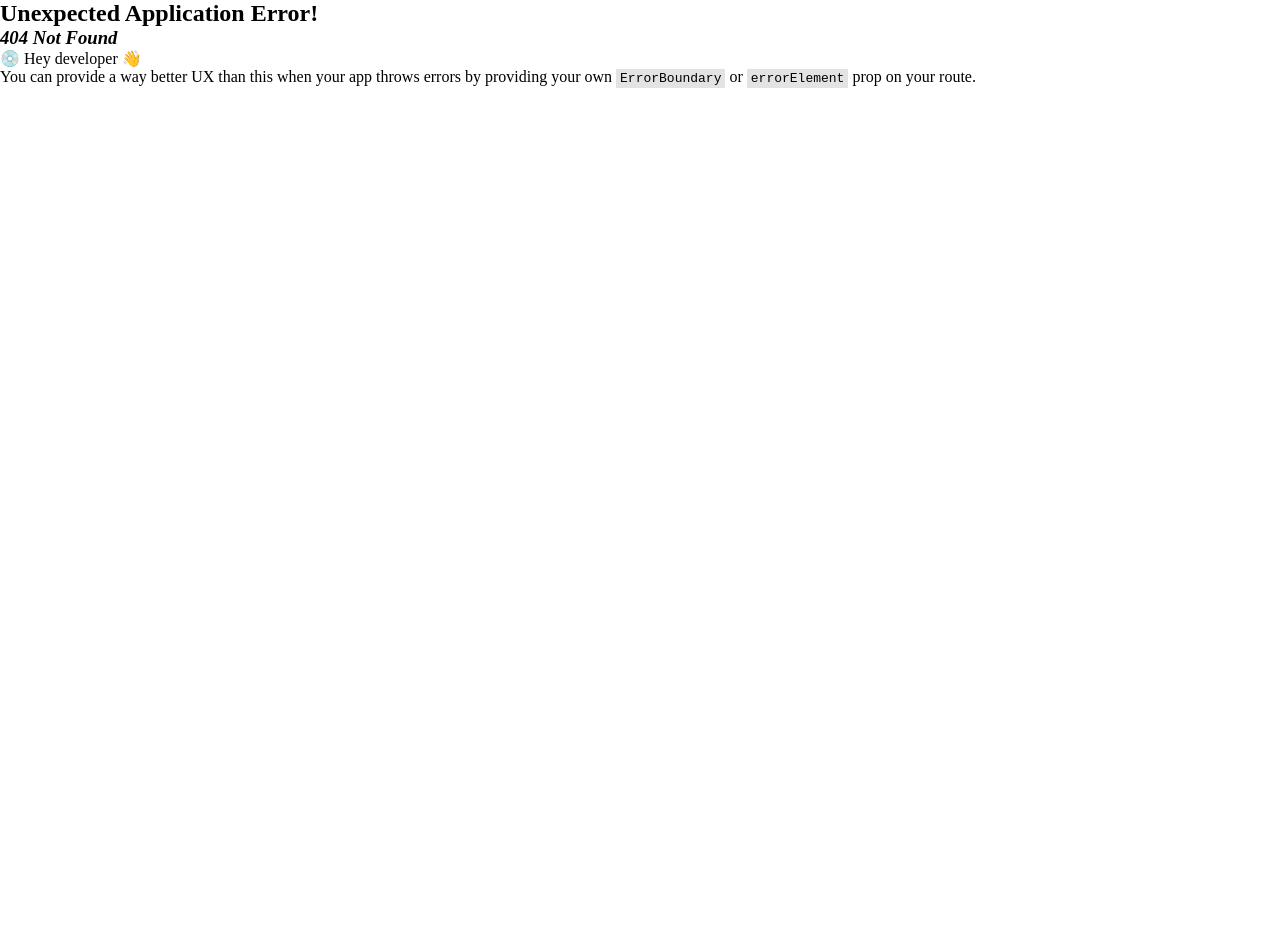
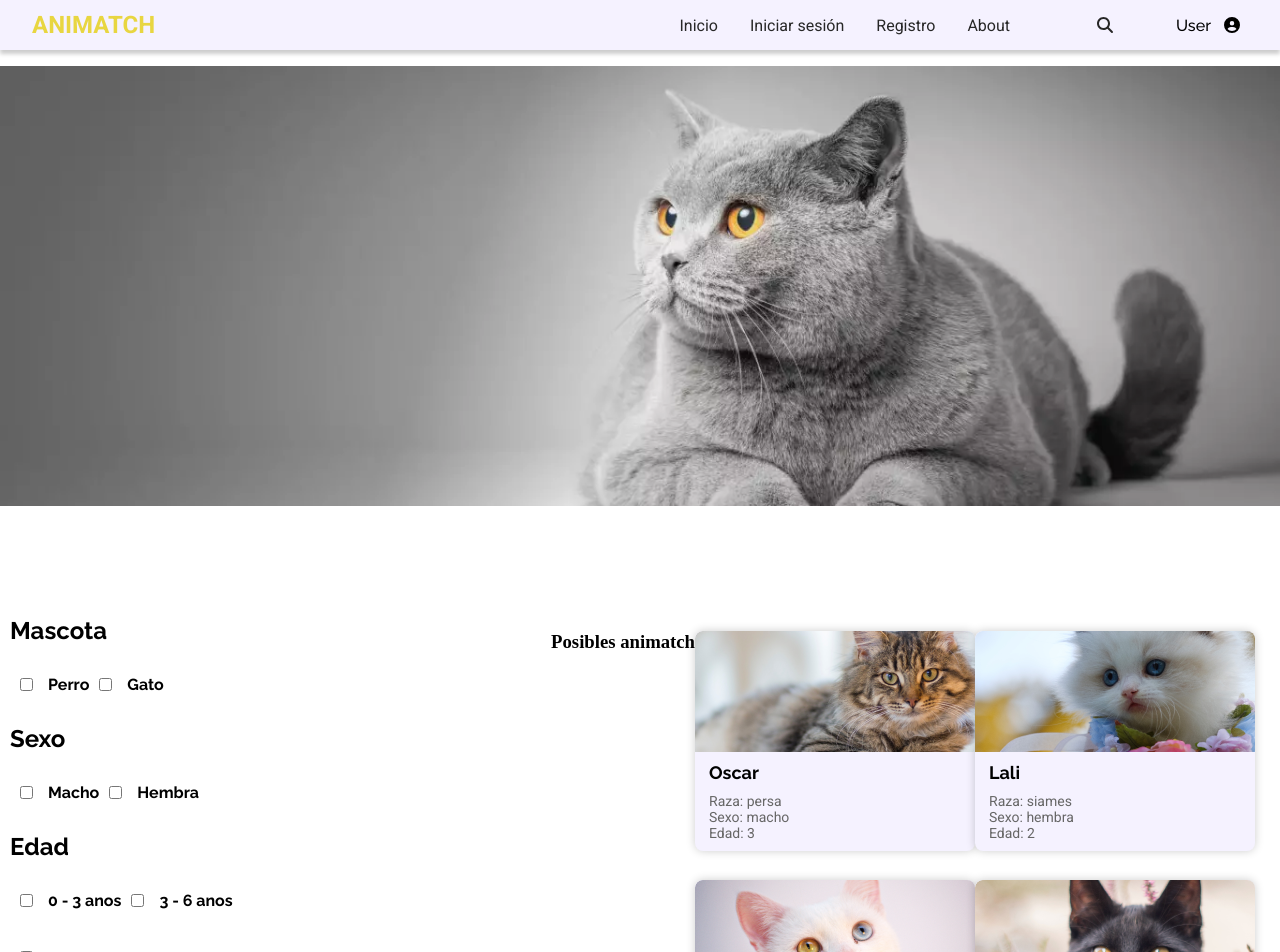
Before and after one commit to No-Country/C7-06-Front, a React (Create React App) app: page /buscar in a window 1280 px wide. Before the commit this address had no page. Shown: the top 952 px of the page. Before the commit the page ends 800 px from the top, so only its background shows below. Built offline with nearby package versions, Linux system fonts and the light colour scheme.

Commit message:
PNC-47 Falta css todavia

```diff
--- /dev/null
+++ b/src/components/Filter/Filter.module.sass
@@ -0,0 +1,110 @@
+@import "../../sass/variables"
+
+.container
+    width: 100%
+    display: flex
+    position: relative
+    overflow: hidden
+    justify-content: flex-start
+    align-items: center
+
+    img
+        width: 100%
+        height: 100%
+        min-height: 250px
+        object-fit: cover
+        margin-bottom: 100px
+
+.containerLeftRight
+        display: flex
+        order: 0
+        .rightSide
+            padding: 25px
+            order: 2
+            display: flex
+            justify-content: flex-end
+            flex-wrap: wrap
+            flex: 4
+            .card
+                display: flex
+                flex-direction: column
+                align-items: center
+                justify-content: center
+                width: 100%
+                max-width: 280px
+                height: 220px
+                background-color: $background-light
+                border-radius: 8px
+                box-shadow: 0 0 10px rgba(0, 0, 0, 0.2)
+                // &:hover
+                //     transform: scale(1.05)
+                .card__img
+                    width: 100%
+                    height: 200px
+                    object-fit: cover
+                    border-radius: 8px 8px 0 0
+                    overflow: hidden
+                .card__content
+                    width: 100%
+                    padding: 0px 14px
+                    .card__title
+                        font-family: $secondary-font
+                        font-size: 18px
+                        font-weight: 600
+                        margin: 10px 0
+                    .card__text
+                        font-family: $main-font
+                        width: 100%
+                        font-size: 14px
+                        font-weight: 400
+                        margin: 10px 0
+                        color: #666
+                        ul
+                            li
+                                list-style: none
+
+
+
+        .leftSide
+            order: 1
+            h2
+                font-family: $secondary-font
+            h4
+                font-family: $secondary-font
+            .perrogato
+                padding: 20px
+                display: flex
+                gap: 10px
+                .perro
+                    display: flex
+                    gap: 15px
+                .gato
+                    display: flex
+                    gap: 15px
+            .machohembra
+                padding: 20px
+                display: flex
+                gap: 10px
+                .macho
+                    display: flex
+                    gap: 15px
+                .hembra
+                    display: flex
+                    gap: 15px
+            .cachorrojoven
+                padding: 20px
+                display: flex
+                gap: 10px
+                .cachorro
+                    display: flex
+                    gap: 15px
+                .joven
+                    display: flex
+                    gap: 15px
+            .adulto
+                padding: 20px
+            .inputText
+                display: flex
+                flex-direction: column
+                gap: 25px
+                padding: 20px
--- /dev/null
+++ b/src/components/Filter/index.jsx
@@ -0,0 +1,106 @@
+import styles from "./Filter.module.sass";
+import Navbar from "../Navbar";
+import bannerFilter from "../../assets/gatoFilter.png";
+import PropTypes from "prop-types";
+import catsMock from "../../data/catsmock.json";
+import { useEffect, useState } from "react";
+
+const Filter = () => {
+  const [cats, setCats] = useState([]);
+  console.log("gatos", cats);
+  useEffect(() => {
+    // https://dog.ceo/api/breeds/image/random
+    setCats(catsMock);
+  }, []);
+
+  return (
+    <div>
+      <Navbar />
+      <div className={styles.container}>
+        <img src={bannerFilter} />
+      </div>
+      <div className={styles.containerLeftRight}>
+        <div className={styles.rightSide}>
+          <h3>Posibles animatch</h3>
+          {cats &&
+            cats.map((cat, index) => {
+              return (
+                <div className={styles.card} key={index}>
+                  <div className={styles.card__img}>
+                    <img src={`/animals/${cat?.picture}`} alt={cat?.name} />
+                  </div>
+                  <div className={styles.card__content}>
+                    <h3 className={styles.card__title}>{cat?.name}</h3>
+                    <div className={styles.card__text}>
+                      <ul>
+                        <li>
+                          <span>Raza:</span> {cat?.raza}
+                        </li>
+                        <li>
+                          <span>Sexo:</span> {cat?.sexo}
+                        </li>
+                        <li>
+                          <span>Edad:</span> {cat?.age}
+                        </li>
+                      </ul>
+                    </div>
+                    {/* <button className={styles.card__btn}>Ver más</button> */}
+                  </div>
+                </div>
+              );
+            })}
+        </div>
+        <div className={styles.leftSide}>
+          <h2 style={{ padding: "10px" }}>Mascota</h2>
+          <div className={styles.perrogato}>
+            <div className={styles.perro}>
+              <input type="checkbox" />
+              <h4>Perro</h4>
+            </div>
+            <div className={styles.gato}>
+              <input type="checkbox" />
+              <h4>Gato</h4>
+            </div>
+          </div>
+          <h2 style={{ padding: "10px" }}>Sexo</h2>
+          <div className={styles.machohembra}>
+            <div className={styles.macho}>
+              <input type="checkbox" />
+              <h4>Macho</h4>
+            </div>
+            <div className={styles.hembra}>
+              <input type="checkbox" />
+              <h4>Hembra</h4>
+            </div>
+          </div>
+          <h2 style={{ padding: "10px" }}>Edad</h2>
+          <div className={styles.cachorrojoven}>
+            <div className={styles.cachorro}>
+              <input type="checkbox" />
+              <h4>0 - 3 anos</h4>
+            </div>
+            <div className={styles.joven}>
+              <input type="checkbox" />
+              <h4>3 - 6 anos</h4>
+            </div>
+          </div>
+          <div className={styles.adulto}>
+            <input type="checkbox" />
+            <h4>6 o mas anos</h4>
+          </div>
+          <div className={styles.inputText}>
+            <input type="text" placeholder="Ingresa la raza" />
+            <input type="text" placeholder="Ingresa la ciudad" />
+            <button>Buscar</button>
+          </div>
+        </div>
+      </div>
+    </div>
+  );
+};
+
+Filter.propTypes = {
+  animal: PropTypes.object.isRequired
+};
+
+export default Filter;
--- a/src/index.jsx
+++ b/src/index.jsx
@@ -1,6 +1,7 @@
 import React from "react";
 import ReactDOM from "react-dom/client";
 import { createBrowserRouter, RouterProvider } from "react-router-dom";
+import Filter from "./components/Filter";
 import Home from "./pages/Home";
 import Login from "./pages/Login";
 
@@ -14,6 +15,10 @@ const router = createBrowserRouter([
   {
     path: "/login",
     element: <Login />
+  },
+  {
+    path: "/buscar",
+    element: <Filter />
   }
 ]);
 
```
Also changed, not shown: src/assets/gatoFilter.png (added).
